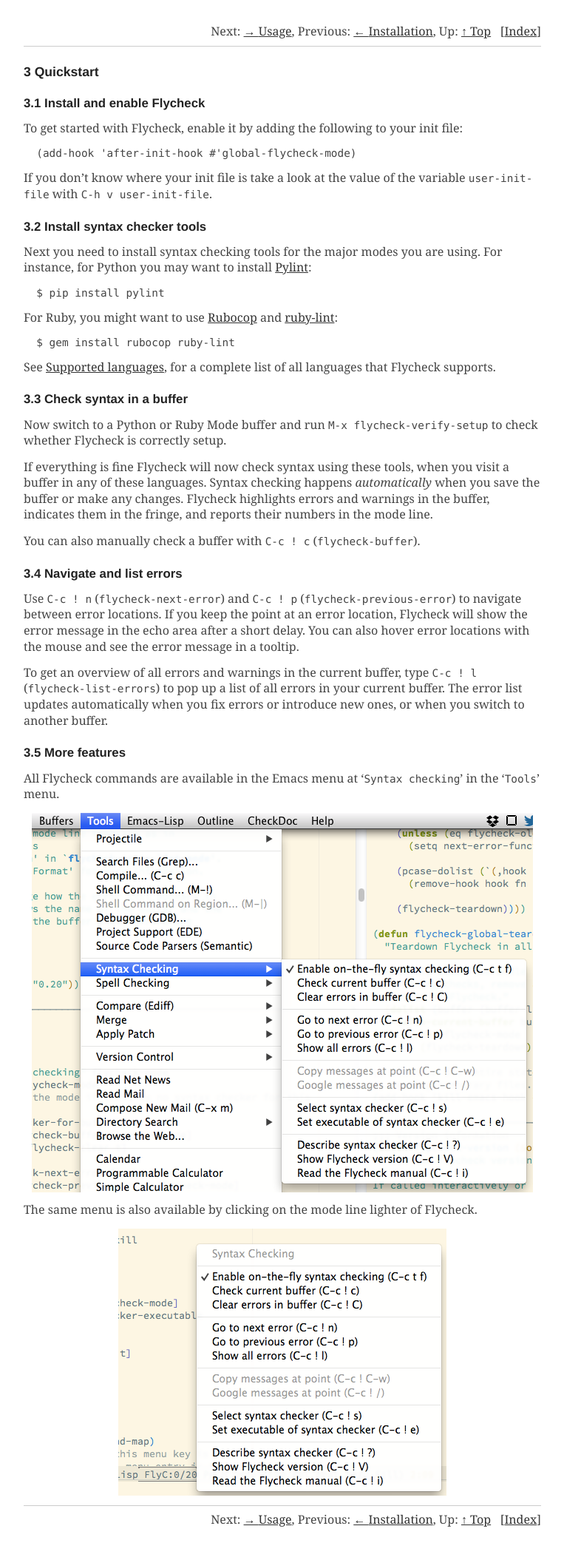
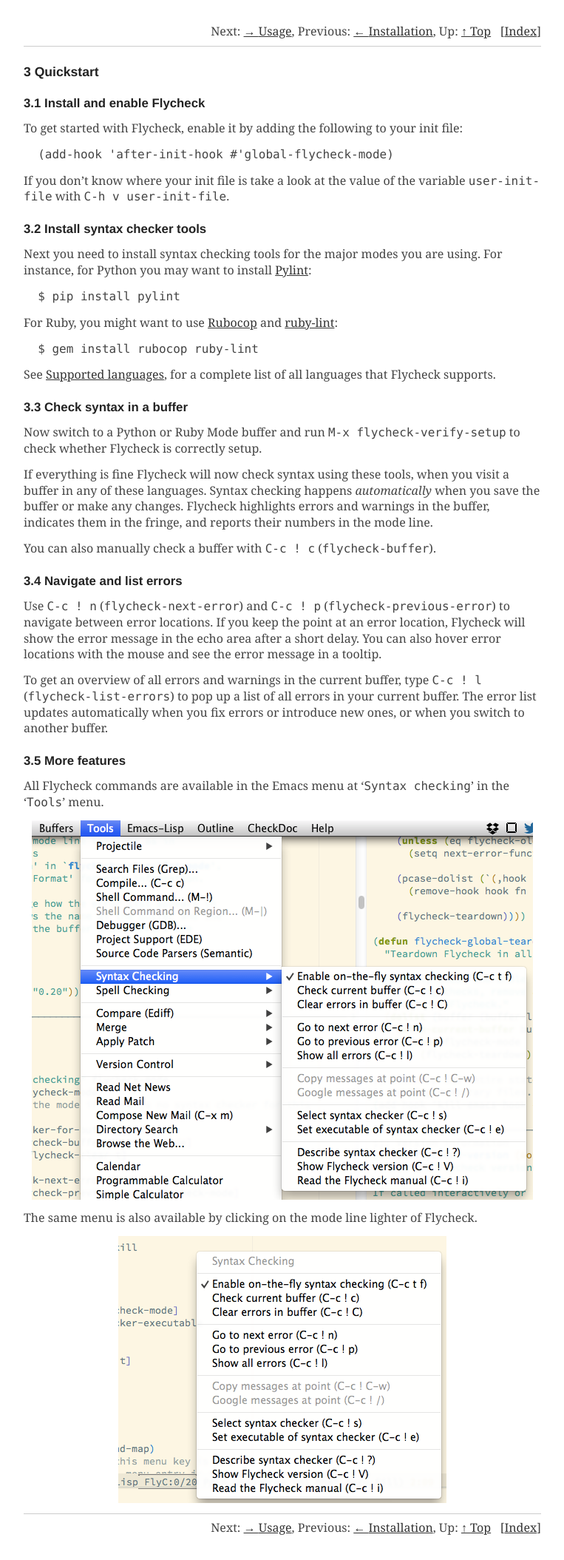
Before and after one commit to cmarqu/flycheck.github.io, a Jekyll site: the page manual/0.23/Quickstart.html, which Jekyll copies as it is, in a window 1280 px wide. Shown: the whole page at 74% size, without its empty margins (258-1021 px from the left). Built offline with Jekyll 4.4.1, drawn with Linux system fonts in a browser that asks for light colours; some web fonts are replaced.

Commit message:
Use standard font size for monospace text

```diff
--- a/_sass/main.scss
+++ b/_sass/main.scss
@@ -37,7 +37,6 @@
 $sans-font: 'Source Sans Pro', 'Helvetica Neue', Helvetica, Arial, sans-serif;
 
 $mono-font: 'Source Code Pro', Menlo, Monaco, Consolas, 'DejaVu Sans Mono', monospace;
-$mono-font-size: .9em;
 
 $heading-color: #222;
 $secondary-color: #777;
@@ -115,7 +114,6 @@
 samp,
 kbd {
   font-family: $mono-font;
-  font-size: $mono-font-size;
   font-variant: normal;
 }
 
```
